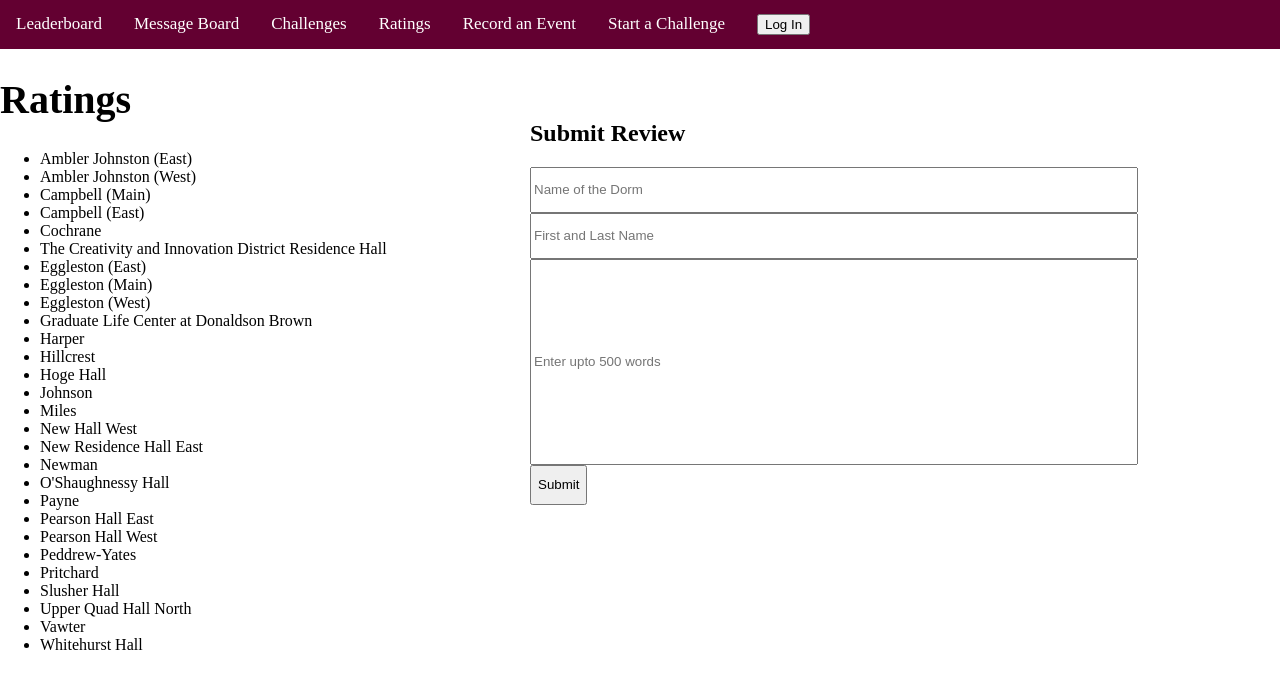
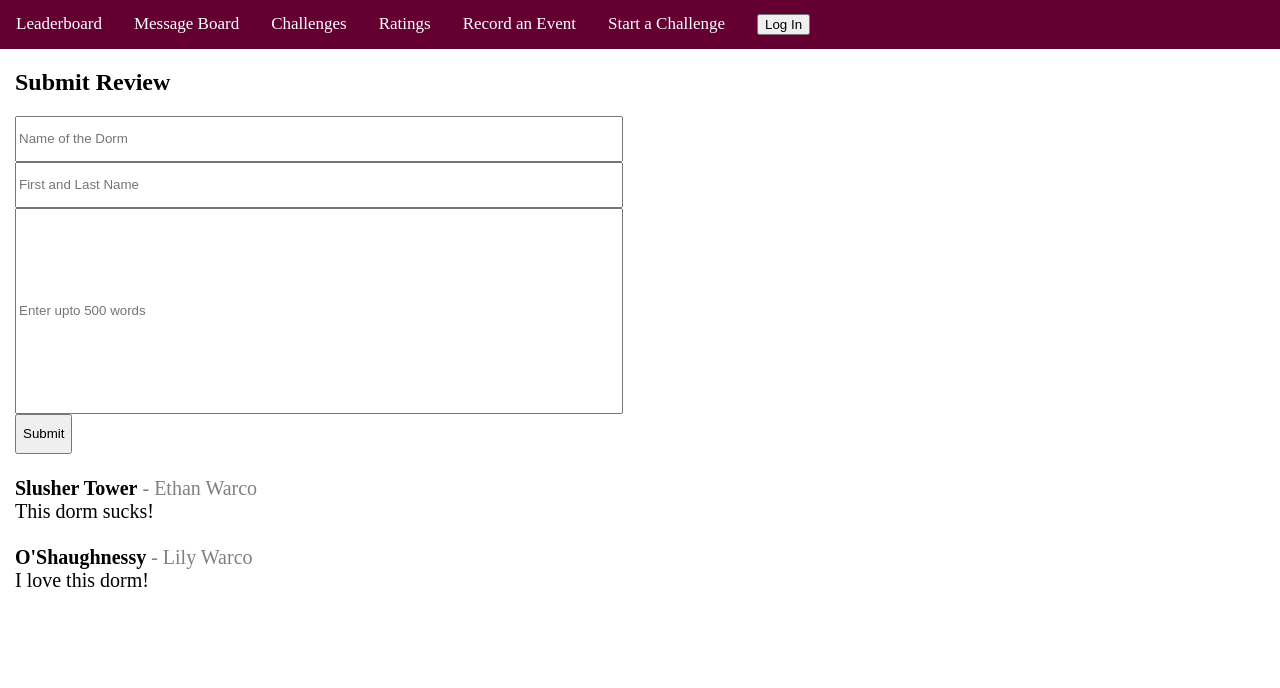
Before and after one commit to EthanWarco/VT-Hacks-11, a React (Create React App) app in the folder dorm-wars/: page /ratings in a window 1280 px wide. Shown: the top 688 px of the page. Built offline with nearby package versions, Linux system fonts and the light colour scheme.

Commit message:
added ratings

```diff
--- a/dorm-wars/src/Ratings.css
+++ b/dorm-wars/src/Ratings.css
@@ -9,11 +9,10 @@ h1 {
 }
 
 div.area {
-    position: absolute;
-    top: 100px;
-    right: 550px;
+    margin: auto 15px;
     width: 200px;
     height: 100px;
+    float: left;
 }
 
 input {
@@ -22,46 +21,7 @@ input {
     height: 40px;
 }
 
-h2 {
-    text-align: left;
-    vertical-align: top;
+.review {
+    font-size: 20px;
+    width: 1000px;
 }
-
-
-.button {
-    align-items: center;
-    appearance: none;
-    background-color: #fff;
-    border-radius: 24px;
-    font-family: Montserrat;
-    border-style: none;
-    box-shadow: rgba(0, 0, 0, .2) 0 3px 5px -1px, rgba(0, 0, 0, .14) 0 6px 10px 0, rgba(0, 0, 0, .12) 0 1px 18px 0;
-    box-sizing: border-box;
-    color: #3c4043;
-    cursor: pointer;
-    display: inline-flex;
-    fill: currentcolor;
-    font-size: 40px;
-    font-weight: 500;
-    justify-content: center;
-    letter-spacing: .25px;
-    line-height: normal;
-    max-width: 100%;
-    overflow: visible;
-    padding: 6px 28px;
-    position: relative;
-    text-align: center;
-    text-transform: none;
-    transition: box-shadow 280ms cubic-bezier(.4, 0, .2, 1), opacity 15ms linear 30ms, transform 270ms cubic-bezier(0, 0, .2, 1) 0ms;
-    user-select: none;
-    -webkit-user-select: none;
-    touch-action: manipulation;
-    width: auto;
-    will-change: transform, opacity;
-    z-index: 0;
-}
-
-.button:disabled {
-    opacity: 0.5;
-    cursor: not-allowed;
-}
--- a/dorm-wars/src/Ratings.js
+++ b/dorm-wars/src/Ratings.js
@@ -1,6 +1,9 @@
 import './Ratings.css';
 import { useState } from 'react';
 
+function getReviews() {
+    return [["Ethan Warco", "Slusher Tower", "This dorm sucks!"], ["Lily Warco", "O'Shaughnessy", "I love this dorm!"]];
+}
 
 export default function Ratings() {
     const [formData, setFormData] = useState({
@@ -26,39 +29,10 @@ export default function Ratings() {
             .catch(error => console.error(error));
     };
 
+    const reviews = getReviews();
+
     return (
         <div>
-            <h1>Ratings</h1>
-            <ul>
-                <li>Ambler Johnston (East)                               </li>
-                <li>Ambler Johnston (West)                               </li>
-                <li>Campbell (Main)                                      </li>
-                <li>Campbell (East)                                      </li>
-                <li>Cochrane                                             </li>
-                <li>The Creativity and Innovation District Residence Hall</li>
-                <li>Eggleston (East)                                     </li>
-                <li>Eggleston (Main)                                     </li>
-                <li>Eggleston (West)                                     </li>
-                <li>Graduate Life Center at Donaldson Brown              </li>
-                <li>Harper                                               </li>
-                <li>Hillcrest                                            </li>
-                <li>Hoge Hall                                            </li>
-                <li>Johnson                                              </li>
-                <li>Miles                                                </li>
-                <li>New Hall West                                        </li>
-                <li>New Residence Hall East                              </li>
-                <li>Newman                                               </li>
-                <li>O'Shaughnessy Hall                                   </li>
-                <li>Payne                                                </li>
-                <li>Pearson Hall East                                    </li>
-                <li>Pearson Hall West                                    </li>
-                <li>Peddrew-Yates                                        </li>
-                <li>Pritchard                                            </li>
-                <li>Slusher Hall                                         </li>
-                <li>Upper Quad Hall North                                </li>
-                <li>Vawter                                               </li>
-                <li>Whitehurst Hall                                      </li>
-            </ul>
             <div class="area">
                 <h2>Submit Review</h2>
                 <form onSubmit={submitReview}>
@@ -67,7 +41,21 @@ export default function Ratings() {
                     <input name="body" onChange={handleInputChange} style={{ height: 200, width: 600 }} placeholder="Enter upto 500 words" />
                     <input type="submit"></input>
                 </form>
+                <div className = "review">{reviews.map(review => <Review dorm = {review[1]} name = {review[0]} message = {review[2]}/>)}</div>
             </div>
         </div>
     );
 }
+
+function Review(props) {
+    return (
+        <div className = "review">
+            <br/>
+            <div>
+                <strong>{props.dorm}</strong>
+                <span style = {{color:"gray"}}> - {props.name}</span>
+            </div>
+            <div className = "message">{props.message}</div>
+        </div>
+    );
+}
```
